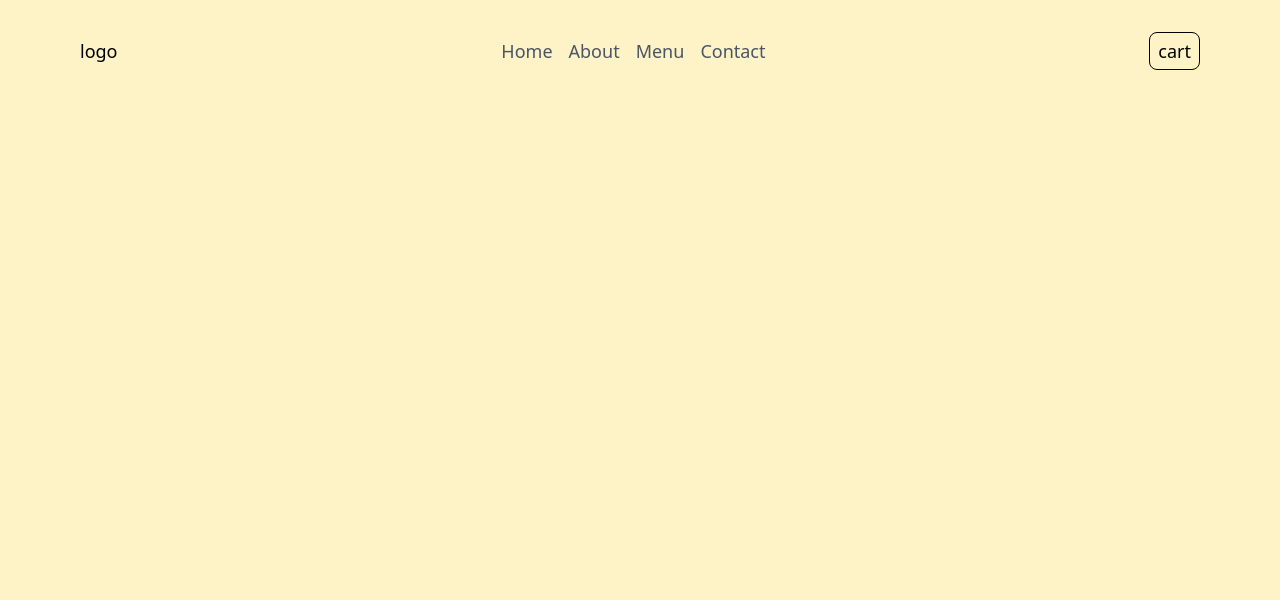
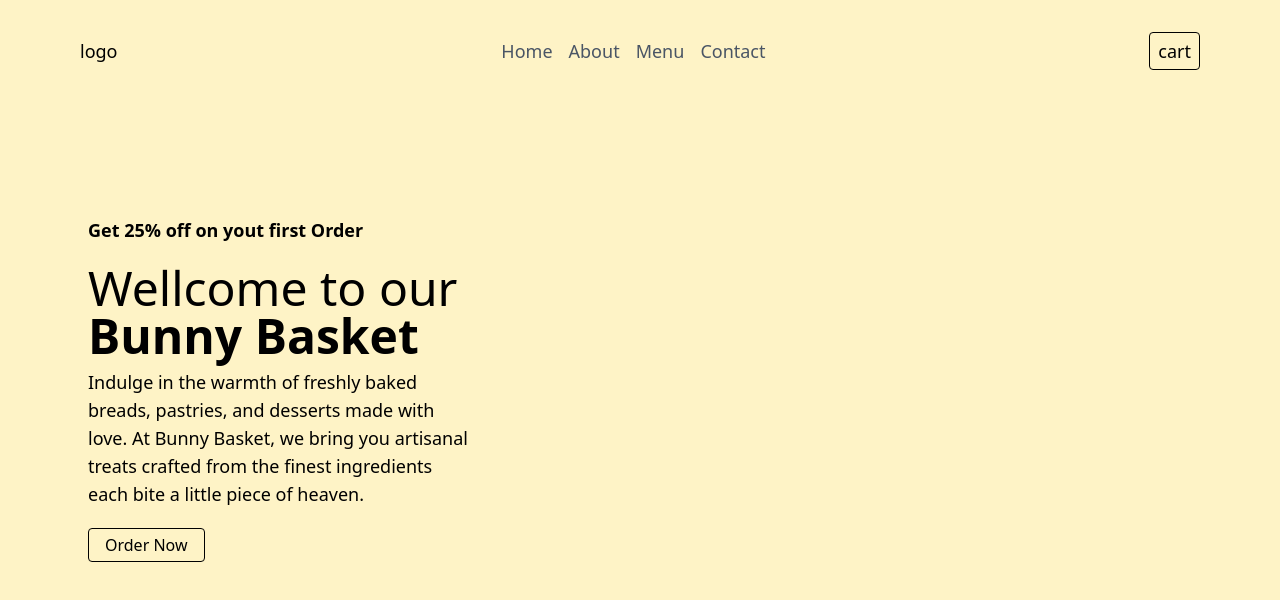
Before and after one commit to dhairyasonix/Bunny-Basket, a React (Vite) app: page / in a window 1280 px wide. Shown: the top 600 px of the page. Built offline with nearby package versions, Linux system fonts and the light colour scheme.

Commit message:
add hero section

```diff
--- a/src/App.jsx
+++ b/src/App.jsx
@@ -6,6 +6,7 @@ export default function App() {
     <div className=" w-full h-screen">
     <Navbar/>
     <LandingPage/>
+
     </div>
   );
 }
--- a/src/Components/LandingPage.jsx
+++ b/src/Components/LandingPage.jsx
@@ -1,7 +1,29 @@
 import React from "react";
 
 const LandingPage = () => {
-  return <div className=" w-full h-screen text-black  bg-amber-100">LandingPage</div>;
+  return (
+    <div className=" w-full h-screen text-black pt-1  bg-amber-100">
+      <div className="flex mt-36 px-20">
+        <div className="w-1/2 m-2 pt-10">
+          <p className="font-semibold text-lg my-5">
+            Get 25% off on yout first Order
+          </p>
+          <h1 className="text-5xl">Wellcome to our</h1>
+          <h1 className="text-5xl font-semibold leading-none">Bunny Basket</h1>
+          <p className="text-lg w-[30vw] mt-2">
+            Indulge in the warmth of freshly baked breads, pastries, and
+            desserts made with love. At Bunny Basket, we bring you artisanal
+            treats crafted from the finest ingredients each bite a little piece
+            of heaven.
+          </p>
+          <button className="border px-4 py-1 my-5 rounded-sm">
+            Order Now
+          </button>
+        </div>
+        <div></div>
+      </div>
+    </div>
+  );
 };
 
 export default LandingPage;
--- a/src/Components/Navbar.jsx
+++ b/src/Components/Navbar.jsx
@@ -17,7 +17,7 @@ const Navbar = () => {
         ))}
       </div>
       <div>
-        <button className="border px-2 py-1 rounded-lg">cart</button>
+        <button className="border px-2 py-1 rounded-sm">cart</button>
       </div>
     </nav>
   );
```
